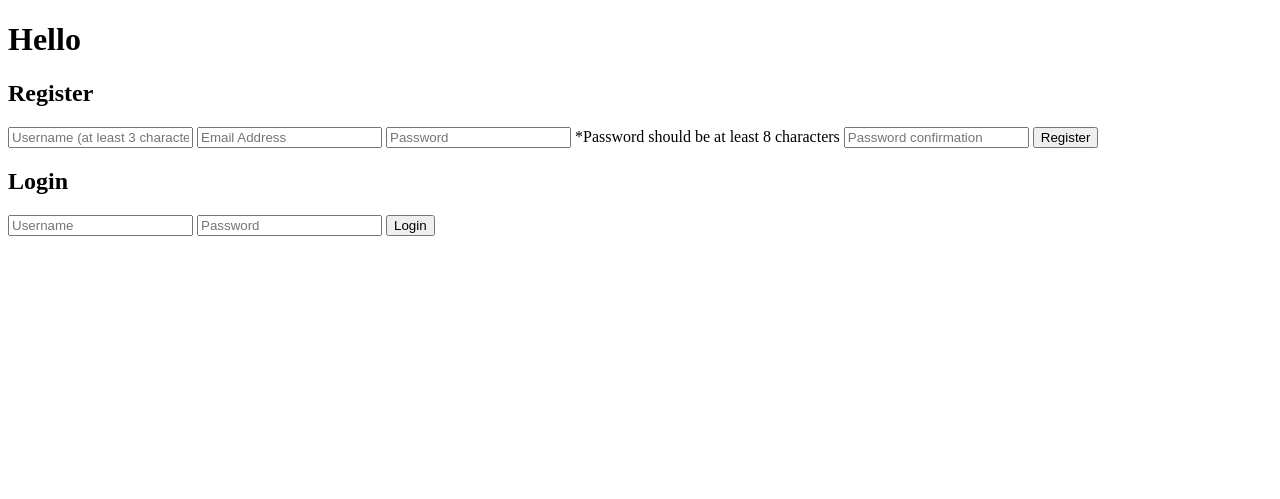
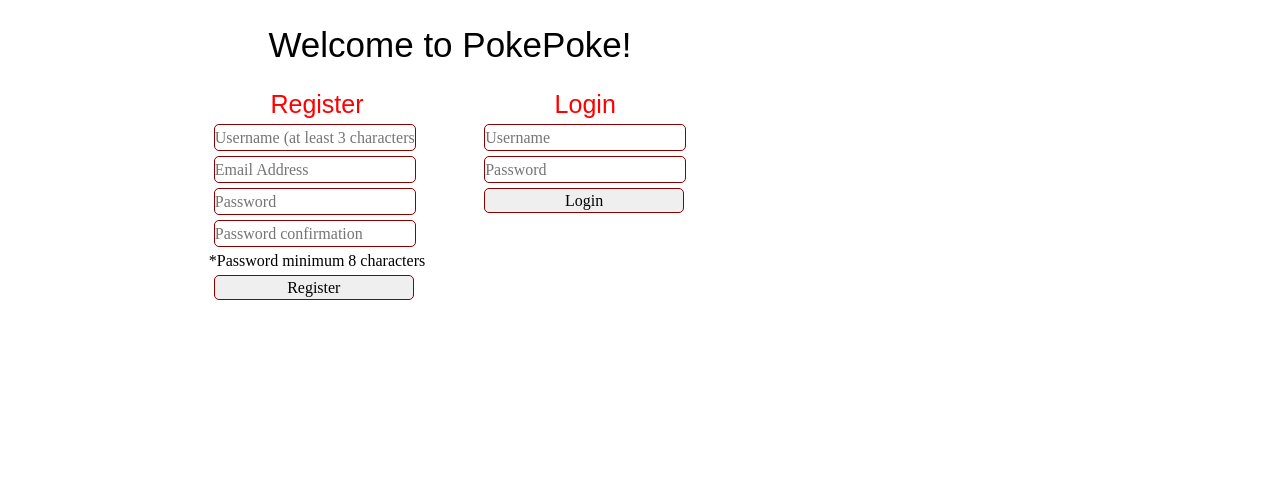
Before and after one commit to blainemercado/pokepoke, a Django app: page / in a window 1280 px wide. Shown: the top 499 px of the page. Before the commit the page ends 236 px from the top, so only its background shows below. Run offline with Django 3.2, Linux system fonts and the light colour scheme; parts of the project's set-up code (start-up, migrations or seed data) failed here and were passed over.

Commit message:
added a little style to the index page

```diff
--- a/apps/poke/static/poke/css/style.css
+++ b/apps/poke/static/poke/css/style.css
@@ -0,0 +1,51 @@
+* {
+	vertical-align: baseline;
+	font-weight: inherit;
+	font-family: inherit;
+	font-style: inherit;
+	font-size: 100%;
+	border: 0 none;
+	outline: 0;
+	padding: 0;
+	margin: 0;
+}
+#container {
+	width: 900px;
+	height: 1000px;
+	text-align: center;
+}
+	h1 {
+		font-size: 35px;
+		font-family: fantasy;
+		margin-top: 25px;
+	}
+	.left {
+		display: inline-block;
+		margin: 25px;
+	}
+		h2 {
+			font-family: fantasy;
+			font-size: 25px;
+			color: red;
+		}
+		.left input {
+			display: block;
+			border: 1px solid darkred;
+			border-radius: 5px;
+			margin: 5px;
+			width: 200px;
+			height: 25px;
+		}
+	.right {
+		display: inline-block;
+		vertical-align: top;
+		margin: 25px;
+	}
+		.right input {
+			display: block;
+			border: 1px solid darkred;
+			border-radius: 5px;
+			margin: 5px;
+			width: 200px;
+			height: 25px;
+		}
--- a/apps/poke/templates/poke/index.html
+++ b/apps/poke/templates/poke/index.html
@@ -7,7 +7,8 @@
 	<link rel="stylesheet" type="text/css" href="{% static 'poke/css/style.css' %}">
 </head>
 <body>
-	<h1>Hello</h1>
+	<div id="container">
+		<h1>Welcome to PokePoke!</h1>
 		<div class="left">
 			<h2>Register</h2>
 			<form action="register" method="post">
@@ -15,8 +16,8 @@
 				<input type="text" name="username" placeholder="Username (at least 3 characters)">
 				<input type="text" name="email" placeholder="Email Address">
 				<input type="password" name="pass1" placeholder="Password">
-			*Password should be at least 8 characters
 				<input type="password" name="pass2" placeholder="Password confirmation">
+				*Password minimum 8 characters
 				<input type="submit" name="register" value="Register">
 			</form>
 			{% if messages %}
@@ -43,5 +44,6 @@
 				{% endfor %}
 			{% endif %}
 		</div>
+	</div>
 </body>
 </html>
```
Lines whose indentation alone changed are shown as unchanged.
